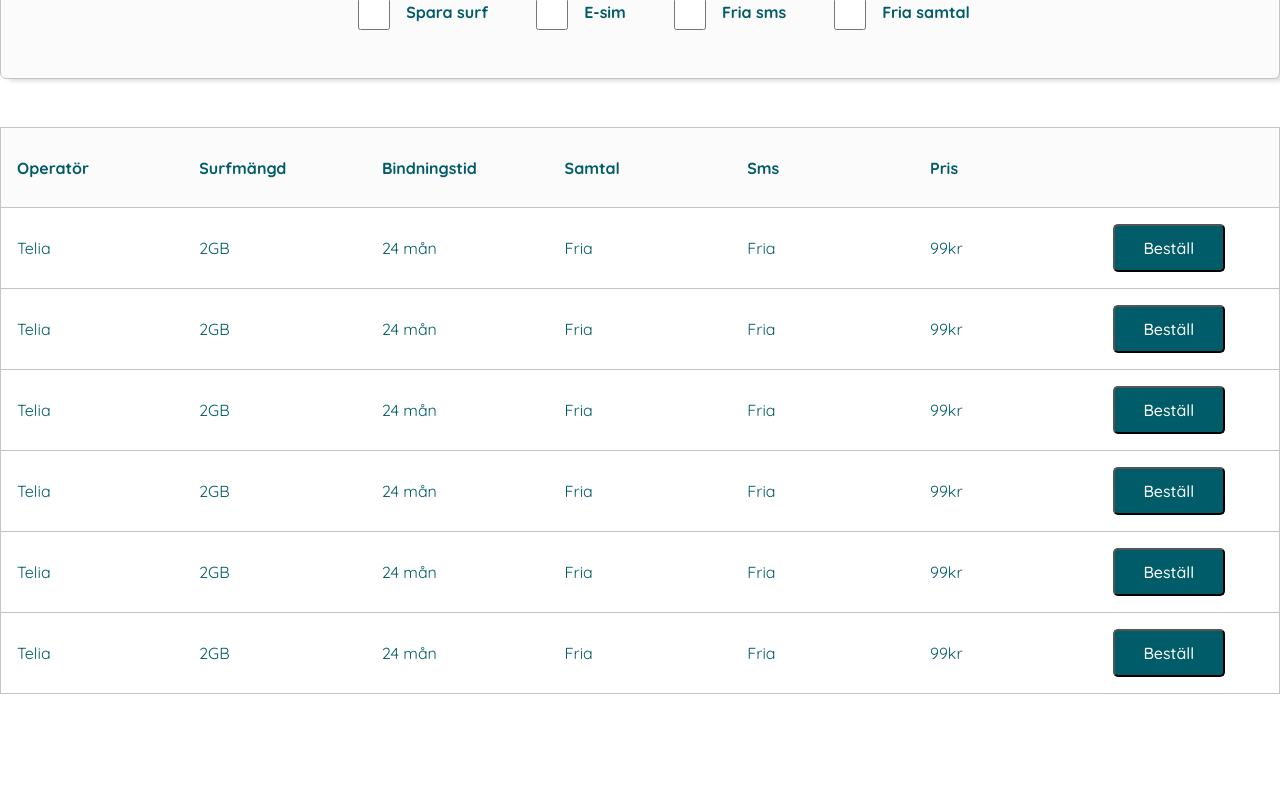
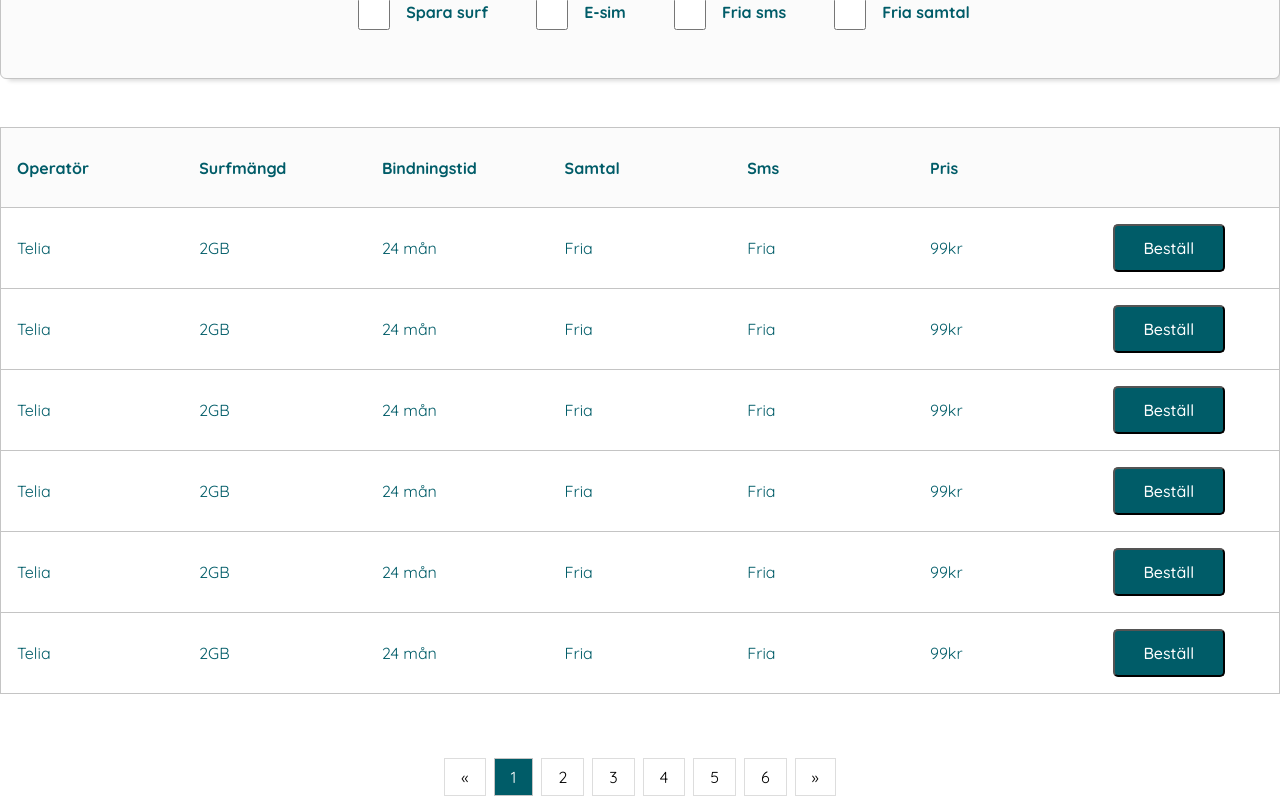
Before and after one commit to r-eldblad/mobildeal, a React (Create React App) app in the folder client/: page / in a window 1280 px wide. Shown: the part 395-1195 px from the top of the page. Before the commit the page ends 1153 px from the top, so only its background shows below. Built offline with nearby package versions, Linux system fonts and the light colour scheme.

Commit message:
This commit creates a pagination component

```diff
--- a/client/src/App.js
+++ b/client/src/App.js
@@ -1,6 +1,7 @@
 import './App.css'
 import Sort from './components/Sort/Sort'
 import Table from './components/Subscriptions/Table'
+import Pagination from './components/Pagination/Pagination'
 const App = () => {
     return (
         <>
@@ -9,6 +10,7 @@
                 <h2 className="sub-header">Jämför mobilabonnemang</h2>
                 <Sort />
                 <Table />
+                <Pagination />
             </div>
         </>
     )
--- /dev/null
+++ b/client/src/components/Pagination/Pagination.css
@@ -0,0 +1,27 @@
+.center {
+    text-align: center;
+}
+
+.pagination {
+    display: inline-block;
+}
+
+.pagination a {
+    color: black;
+    float: left;
+    padding: 0.5rem 1rem;
+    text-decoration: none;
+    transition: background-color 0.3s;
+    border: 1px solid #ddd;
+    margin: 0 4px;
+}
+
+.pagination a.active {
+    background-color: #005c68;
+    color: #ffffff;
+    border: 1px solid #c4c4c4;
+}
+
+.pagination a:hover:not(.active) {
+    background-color: #ddd;
+}
--- /dev/null
+++ b/client/src/components/Pagination/Pagination.js
@@ -0,0 +1,22 @@
+import './Pagination.css'
+
+const Pagination = () => {
+    return (
+        <div className="center">
+            <div className="pagination">
+                <a href="#">&laquo;</a>
+                <a href="#" className="active">
+                    1
+                </a>
+                <a href="#">2</a>
+                <a href="#">3</a>
+                <a href="#">4</a>
+                <a href="#">5</a>
+                <a href="#">6</a>
+                <a href="#">&raquo;</a>
+            </div>
+        </div>
+    )
+}
+
+export default Pagination
--- a/client/src/components/Sort/Dropdown.css
+++ b/client/src/components/Sort/Dropdown.css
@@ -2,7 +2,6 @@
 }
 
 select {
-    background-color: red;
     margin: 1rem;
     width: 12rem;
     height: 2rem;
```
